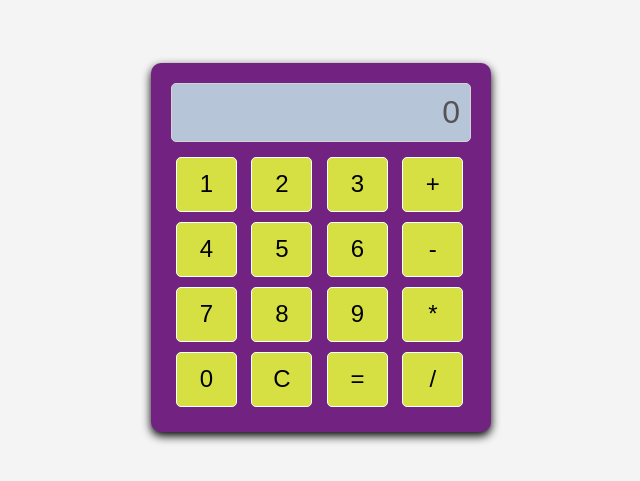
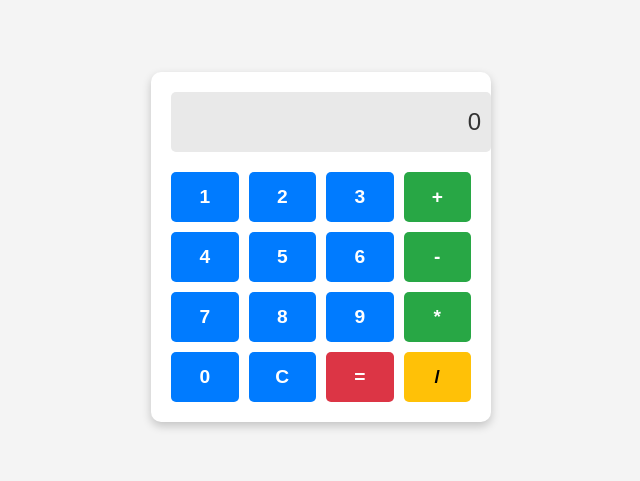
Before and after one commit to Hossein-Kelisa/Simple-Calculator, a plain HTML site: page index.html in a window 1280 px wide. Shown: the part 153-634 px from the top of the page, without its empty margins (319-959 px from the left). Drawn offline with Linux system fonts and the light colour scheme.

Commit message:
improve style.css

```diff
--- a/style.css
+++ b/style.css
@@ -1,41 +1,88 @@
+/* General styles */
 body {
-    font-family: arial, sans-serif;
+    font-family: Arial, sans-serif;
     display: flex;
     justify-content: center;
     align-items: center;
     height: 100vh;
-    margin:0;
-    background-color: #F4F4F4;
+    margin: 0;
+    background-color: #f4f4f4;
 }
+
+/* Calculator container */
 .calculator {
-    background-color: rgb(114, 35, 130);
+    background-color: #ffffff;
+    border-radius: 10px;
+    box-shadow: 0 4px 10px rgba(0, 0, 0, 0.2);
+    width: 300px;
     padding: 20px;
-    border-radius: 10px;
-    box-shadow: 0 4px 10px rgba(0,0,0,2);
-    width: 300px;
 }
+
+/* Display screen */
 #display {
-    width:100%;
-    padding: 10px;
-    font-size: 2em;
+    width: 100%;
+    height: 50px;
+    font-size: 1.5rem;
     text-align: right;
-    margin-bottom: 10px;
-    border: 1px solid #d4d2d2;
+    padding: 5px 10px;
+    border: none;
     border-radius: 5px;
-    background-color: #bacadbf8;
-    box-sizing: border-box;
+    background-color: #e9e9e9;
+    margin-bottom: 20px;
+    color: #333;
 }
+
+/* Disable user interaction with the display */
+#display:disabled {
+    cursor: default;
+}
+
+/* Button container */
+.buttons {
+    display: grid;
+    grid-template-columns: repeat(4, 1fr);
+    gap: 10px;
+}
+
+/* Buttons */
 button {
-    width:61px;
-    height: 55px;
-    font-size: 1.5em;
-    margin:5px;
+    height: 50px;
+    font-size: 1.2rem;
+    font-weight: bold;
+    color: #ffffff;
+    background-color: #007BFF;
+    border: none;
+    border-radius: 5px;
     cursor: pointer;
-    border-radius: 5px;
-    border: 1px solid #ffffff;
-    background-color: #d6e043;
-    transition: background-color 0.2s ease;
+    transition: background-color 0.3s ease;
 }
-button:active {
-    background-color: #a9210f;
+
+button:hover {
+    background-color: #0056b3;
 }
+
+/* Special buttons */
+button:nth-child(4n) {
+    background-color: #28a745; /* Operators (+, -, *, /) */
+}
+
+button:nth-child(4n):hover {
+    background-color: #1e7e34;
+}
+
+button:nth-last-child(2) {
+    background-color: #dc3545; /* Clear button */
+}
+
+button:nth-last-child(2):hover {
+    background-color: #c82333;
+}
+
+button:nth-last-child(1) {
+    background-color: #ffc107; /* Equal button */
+    color: #000;
+}
+
+button:nth-last-child(1):hover {
+    background-color: #e0a800;
+}
```
